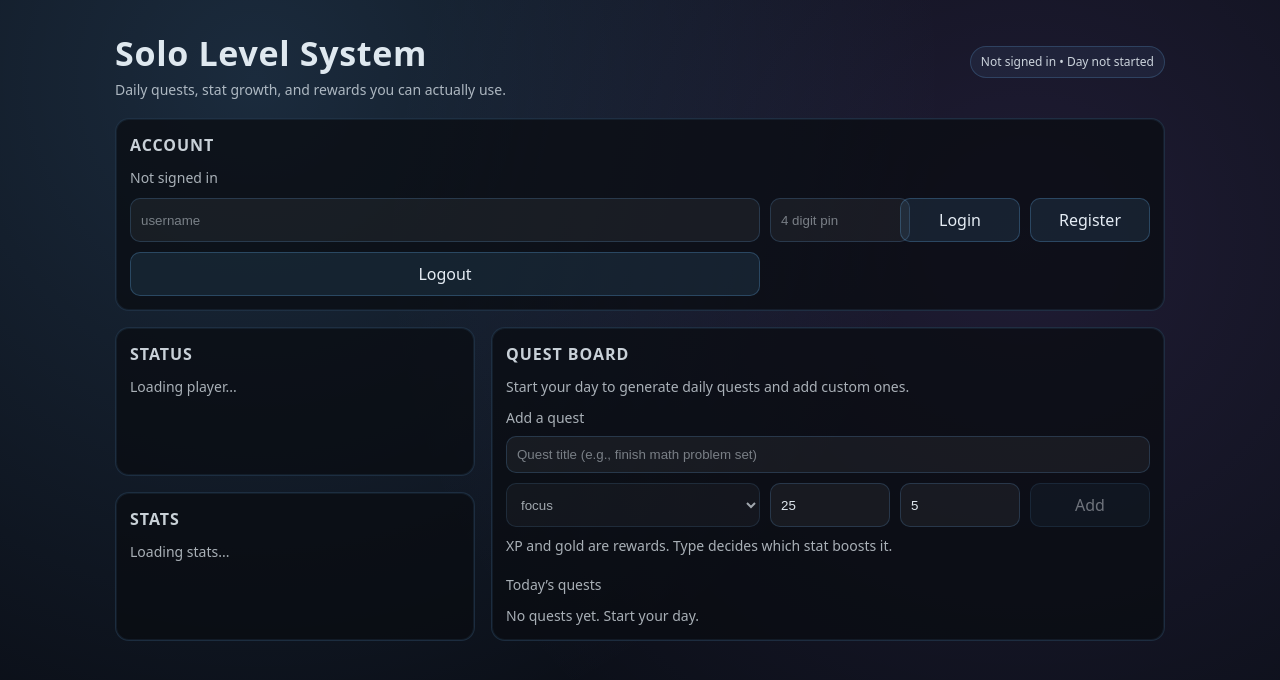
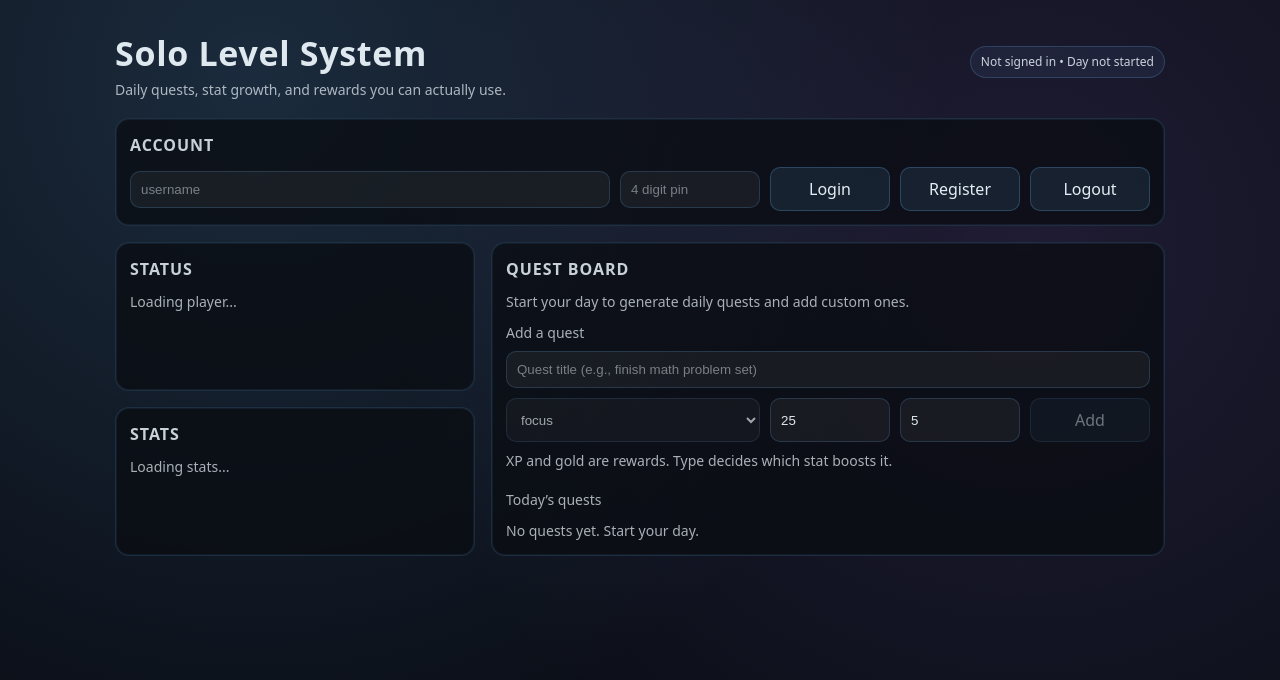
Before and after one commit to krisuryanshi/solo-level-system, a React (Vite) app in the folder client/: page / in a window 1280 px wide. Shown: the top 680 px of the page. Built offline with nearby package versions, Linux system fonts and the light colour scheme.

Commit message:
fix button overlap

```diff
--- a/client/src/App.css
+++ b/client/src/App.css
@@ -133,8 +133,20 @@
   gap: 10px;
 }
 
+.authRow {
+  display: grid;
+  grid-template-columns: 1fr 140px 120px 120px 120px;
+  gap: 10px;
+  align-items: center;
+}
+
+.authRow > * {
+  width: 100%;
+}
+
 @media (max-width: 900px) {
-  .formRow {
+  .formRow,
+  .authRow {
     grid-template-columns: 1fr 1fr;
   }
 }
--- a/client/src/App.jsx
+++ b/client/src/App.jsx
@@ -147,24 +147,18 @@ export default function App() {
         <div className="card" style={{ marginBottom: 16 }}>
           <h2>ACCOUNT</h2>
 
-          <div className="subtle" style={{ marginBottom: 10 }}>
-            {signedInAs ? `Signed in as ${signedInAs}` : "Not signed in"}
-          </div>
-
-          <div className="formRow">
+          <div className="authRow">
             <input
               className="input"
               placeholder="username"
               value={authUser}
               onChange={(e) => setAuthUser(e.target.value)}
-              style={{ flex: 1 }}
             />
             <input
               className="input"
               placeholder="4 digit pin"
               value={authPin}
               onChange={(e) => setAuthPin(e.target.value)}
-              style={{ width: 140 }}
             />
 
             <button className="btn" onClick={() => login(authUser, authPin)}>
```
